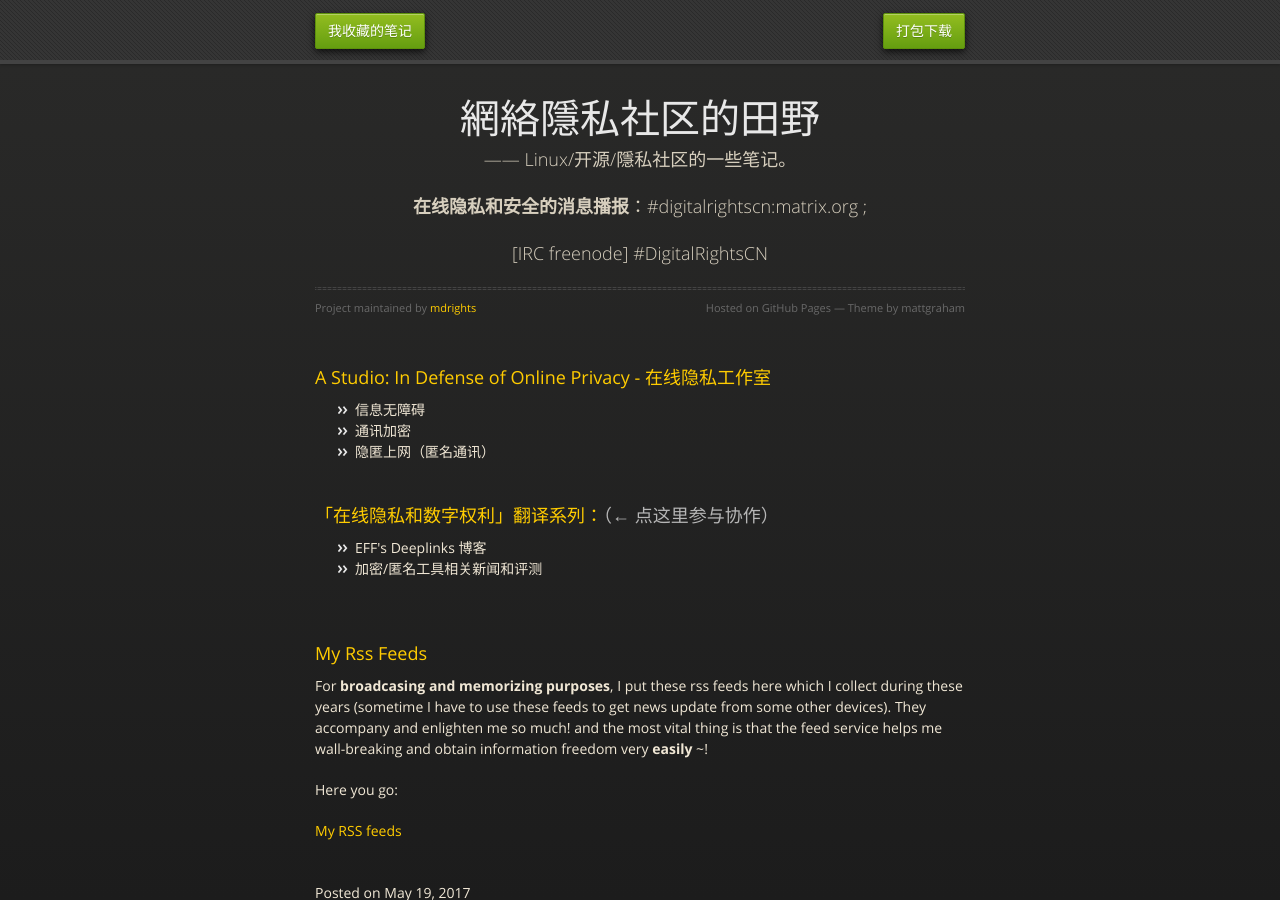
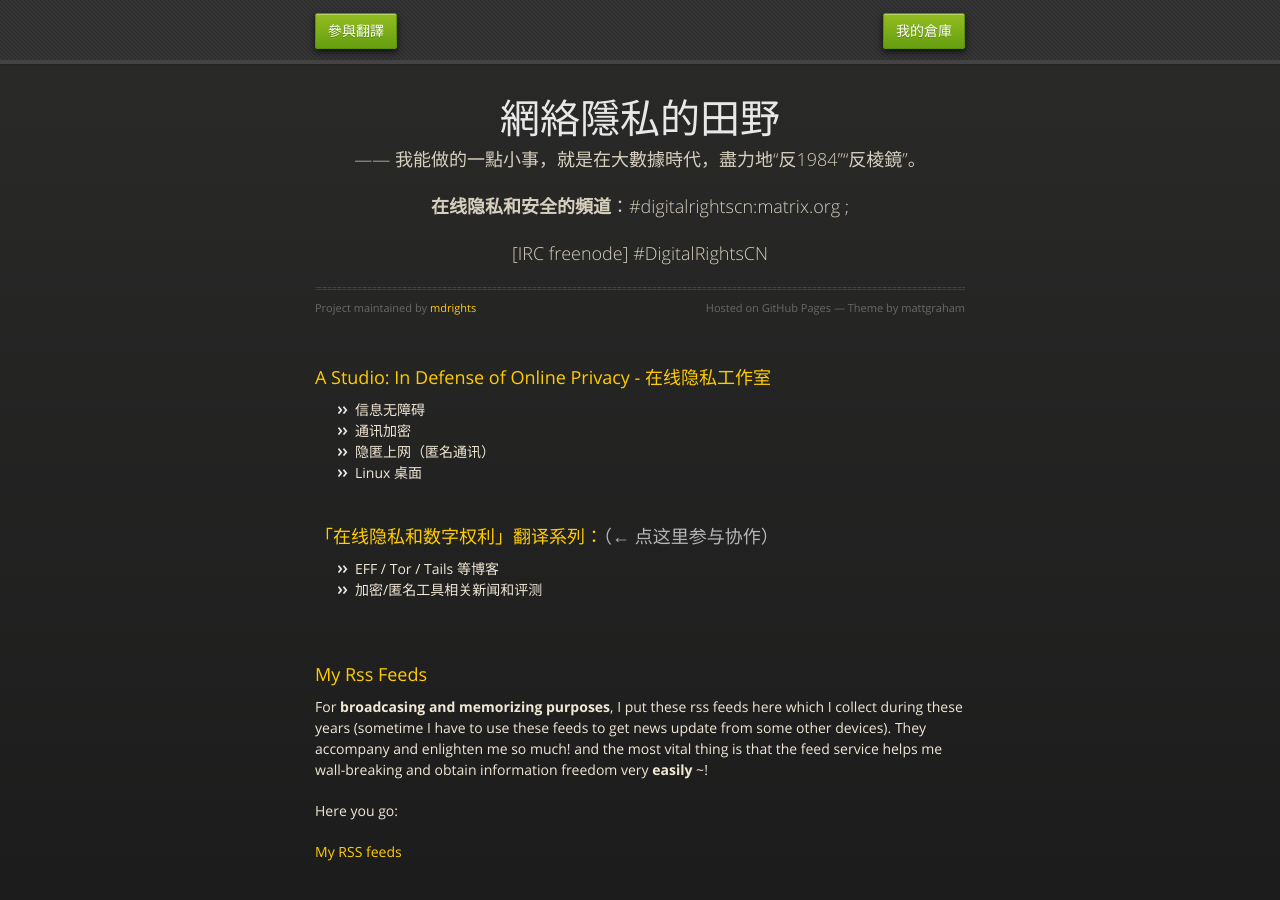
Before and after one commit to mdrights/os-observe, a Jekyll site: the page built from index.html, in a window 1280 px wide and 900 px high. Built offline with Jekyll 4.4.1, drawn with Linux system fonts in a browser that asks for light colours.

Commit message:
update some wording

```diff
--- a/_config.yml
+++ b/_config.yml
@@ -1,7 +1,7 @@
 # SITE SETTINGS
-title: "網絡隱私社区田野笔记"
+title: "網絡隱私的田野"
 tagline: "OS-Observe"
-description: "Linux/开源/隐私安全的笔记"
+description: "在大數據時代，我能做的小事，就是盡力地‘反1984’。"
 
 url: "https://mdrights.github.io/os-observe"
 baseurl: "https://mdrights.github.io/os-observe"
--- a/_layouts/default.html
+++ b/_layouts/default.html
@@ -3,7 +3,7 @@
   <head>
     <meta charset="utf-8">
     <meta http-equiv="X-UA-Compatible" content="chrome=1">
-    <title>網絡隱私社区的田野 | 经验和笔记</title>
+    <title>網絡隱私的田野 | 做點“反1984”的小事</title>
     <link rel="stylesheet" href="{{ site.baseurl }}/stylesheets/styles.css">
     <link rel="stylesheet" href="{{ site.baseurl }}/stylesheets/github-dark.css">
     <!--
@@ -22,8 +22,8 @@
   <body>
       <div id="header">
         <nav>
-          <li class="fork"><a href="https://github.com/mdrights/digital-rights">我收藏的笔记</a></li>
-          <li class="downloads"><a href="https://github.com/mdrights/digital-rights/zipball/master">打包下载</a></li>
+          <li class="fork"><a href="https://github.com/mdrights/digital-rights">參與翻譯</a></li>
+          <li class="downloads"><a href="https://github.com/mdrights">我的倉庫</a></li>
                 <!--<li class="title">DOWNLOADS</li>-->
         </nav>
       </div><!-- end header -->
--- a/index.html
+++ b/index.html
@@ -7,10 +7,12 @@ date: 2017-04-06
 
       <section>
         <div id="title">
-          <h1>網絡隱私社区的田野</h1>
-          <p>—— Linux/开源/隱私社区的一些笔记。</p>
-  	  <p><b>在线隐私和安全的消息播报</b>：#digitalrightscn:matrix.org ; </p>
+          <h1>網絡隱私的田野</h1>
+          <p>—— 我能做的一點小事，就是在大數據時代，盡力地“反1984”“反棱鏡”。</p>
+
+  	  <p><b>在线隐私和安全的頻道</b>：#digitalrightscn:matrix.org ; </p>
 	  <p> [IRC freenode] #DigitalRightsCN </p>
+
           <hr>
           <span class="credits left">Project maintained by <a href="https://github.com/mdrights">mdrights</a></span>
           <span class="credits right">Hosted on GitHub Pages &mdash; Theme by mattgraham</span>
@@ -22,12 +24,13 @@ date: 2017-04-06
 		<li>信息无障碍</li>
 		<li>通讯加密</li>
 		<li>隐匿上网（匿名通讯）</li>
+		<li>Linux 桌面</li>
 	</ul>
 	<br />
 
 	<h3><a href="https://github.com/mdrights/Digital-rights">「在线隐私和数字权利」翻译系列：</a>（&larr; 点这里参与协作）</h3>
 	<ul>
-		<li>EFF's Deeplinks 博客</li>
+		<li>EFF / Tor / Tails 等博客</li>
 		<li>加密/匿名工具相关新闻和评测</li>
 	</ul>
 	<br />
```
